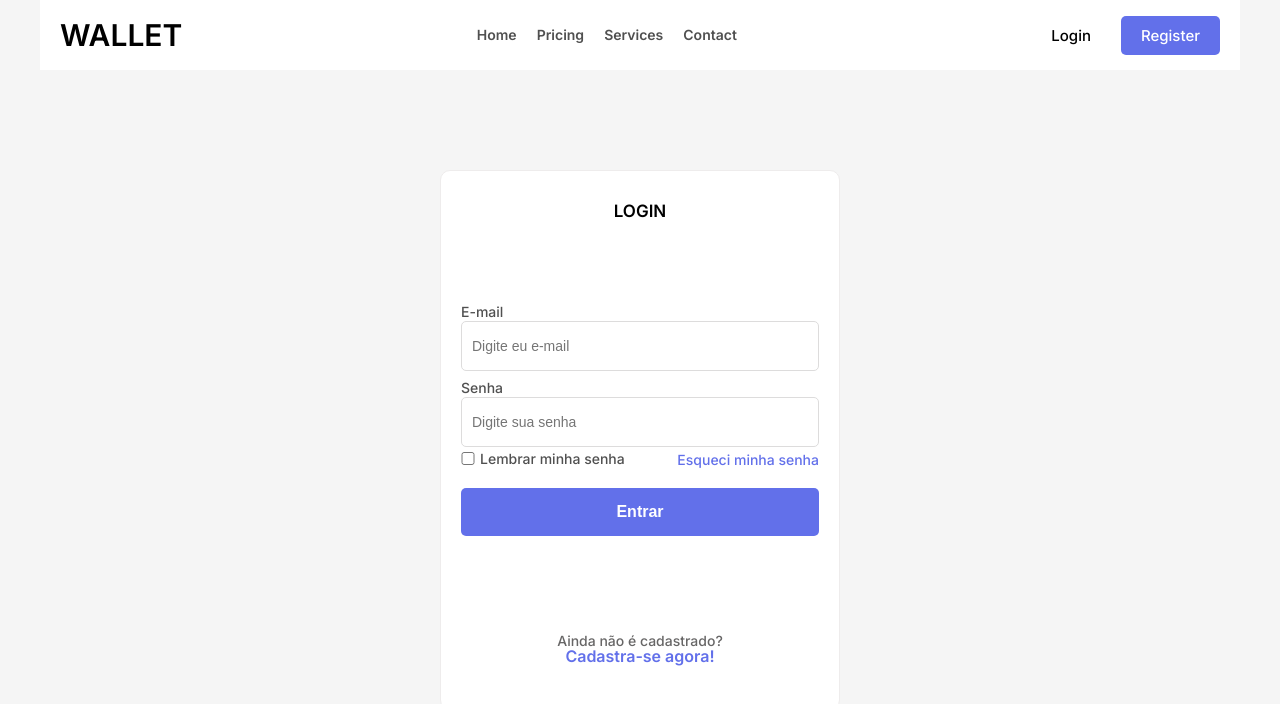
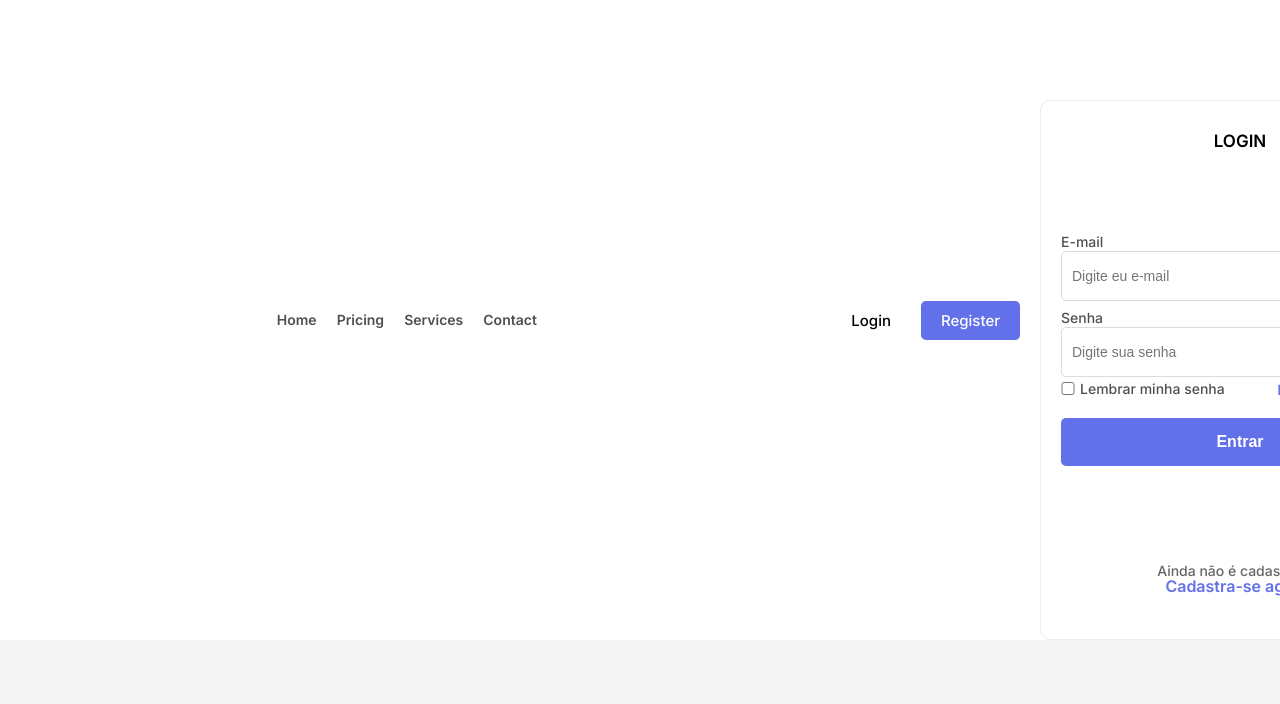
Before and after one commit to henriquearaujodev/wallet-dashboard, a React (Create React App) app: page /auth in a window 1280 px wide. Shown: the top 704 px of the page. Built offline with nearby package versions, Linux system fonts and the light colour scheme.

Commit message:
changes navbar width

```diff
--- a/src/App.css
+++ b/src/App.css
@@ -3,9 +3,6 @@
   justify-content: center;
   align-items: center;
   position: relative;
-}
-
-.container {
 }
 
 .App-logo {
--- a/src/components/Navbar/Navbar.css
+++ b/src/components/Navbar/Navbar.css
@@ -1,10 +1,15 @@
 nav {
   width: 120rem;
   padding: 2rem;
-  background-color: #ffffff;
   display: flex;
   justify-content: space-between;
   align-items: center;
+}
+.container {
+  display: flex;
+  justify-content: center;
+  width: 100vw;
+  background-color: #ffffff;
 }
 
 nav .logo a {
--- a/src/components/Navbar/Navbar.js
+++ b/src/components/Navbar/Navbar.js
@@ -15,6 +15,7 @@ const Navbar = () => {
   };
 
   return (
+    <div className="container">
       <nav>
         <div className="logo">
           <Link to="/">WALLET</Link>
@@ -35,6 +36,7 @@ const Navbar = () => {
             </li>
           </ul>
         </div>
+
         <div className="menu-icon">
           <img
             onClick={handleIcon}
@@ -56,6 +58,7 @@ const Navbar = () => {
           </ul>
         </div>
       </nav>
+    </div>
   );
 };
 
```
Also changed, not shown: 11 other files (tests, documents, lock files or other folders). Lines whose indentation alone changed are shown as unchanged.
